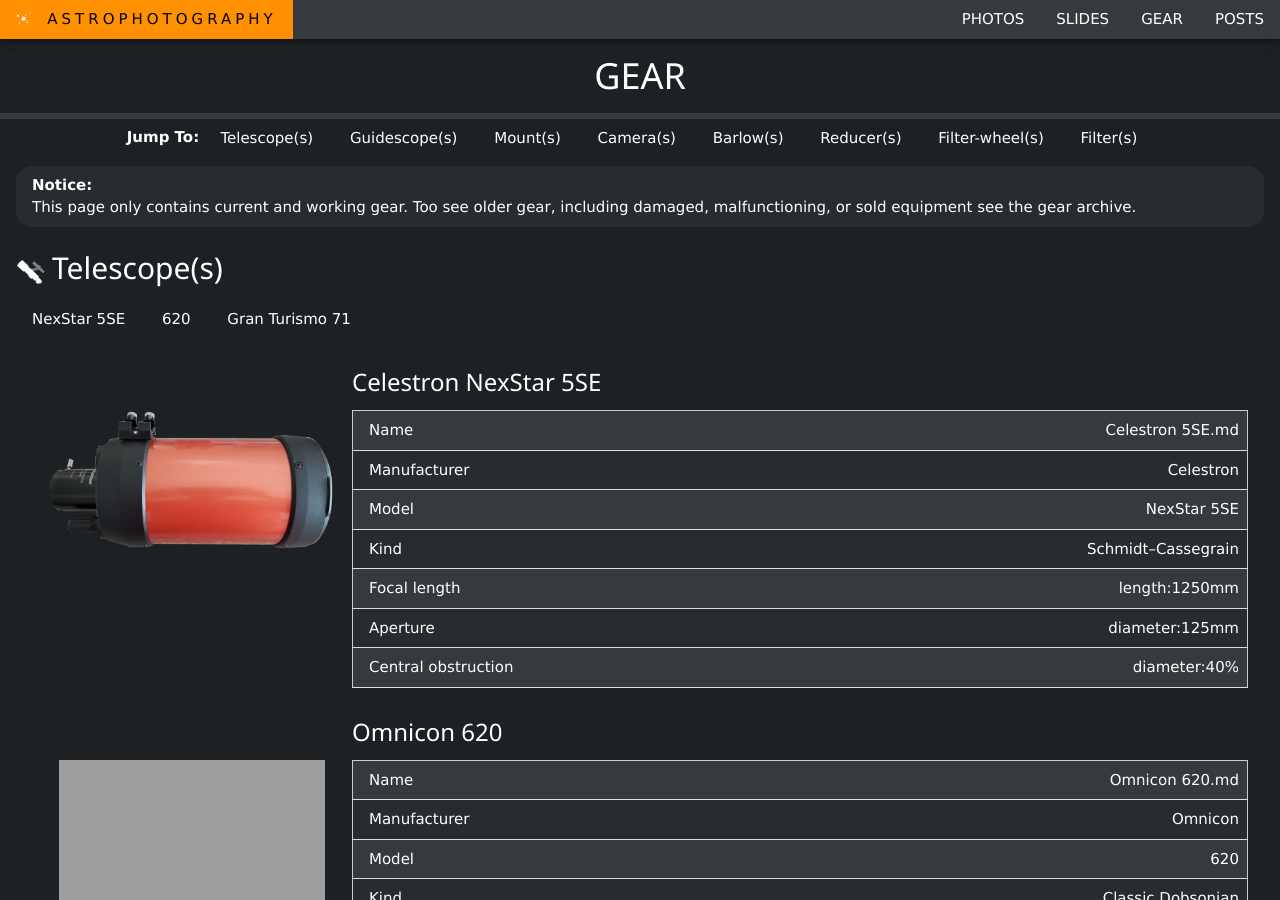
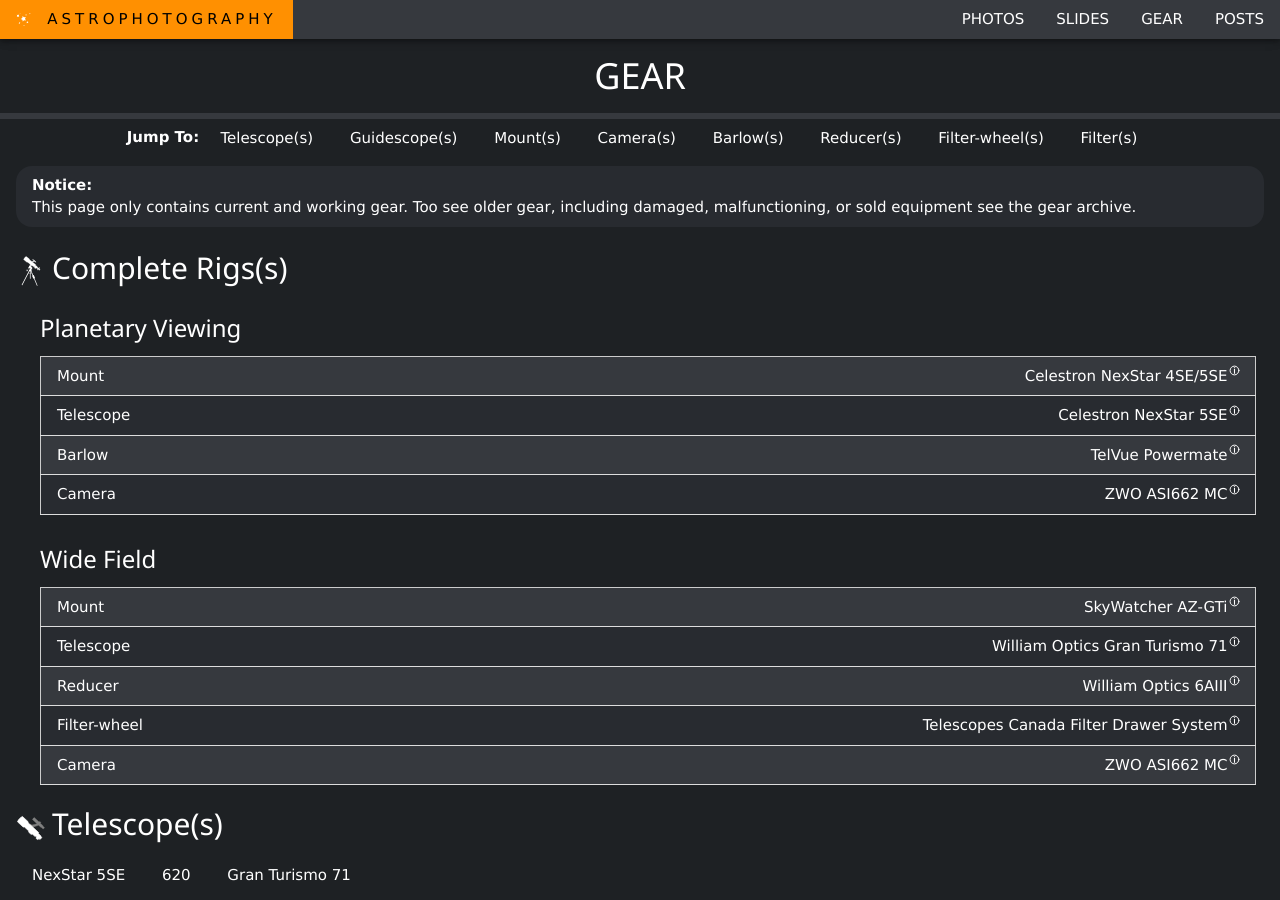
Before and after one commit to qkmaxware/astrophotography, a Jekyll site: the page built from gear.html, in a window 1280 px wide and 900 px high. Built offline with Jekyll 4.4.1, drawn with Linux system fonts in a browser that asks for light colours; grey boxes are pictures that could not be loaded.

Commit message:
Rigs now show up under the gear and gear-archives; a rig is archived if all of it's gear is archived

```diff
--- a/_layouts/rig.html
+++ b/_layouts/rig.html
@@ -7,7 +7,7 @@ layout: default
 </header>
 
 <article class="post">
-    <div class="horizontal-gallery">
+    <div class="horizontal-gallery w3-center">
         {% for gear in site.equipment %}
         {% for gear_ref in page.gear %}
             {% if gear.uid == gear_ref %}
--- a/_rigs/Portable-Rig.md
+++ b/_rigs/Wide-Field.md
@@ -1,5 +1,5 @@
 ---
-title: Portable Rig
+title: Wide Field
 gear:
 - azgti
 - gt71
--- a/gear.html
+++ b/gear.html
@@ -43,6 +43,49 @@ permalink: /gear.html
 </div>
 
 <div class="w3-container gear">
+
+<a id="section-rigs"></a>
+<h2><img src="{{site.baseurl}}/static/icons/full_rig.svg" class="icon">Complete Rigs(s)</h2>
+<div class="w3-margin-left">
+    {% for rig in site.rigs %}
+        {% assign rig_is_active = false %}
+        {% for gear in rig.gear %}
+        {% for eq in site.equipment %}
+            {% if eq.retired == nil %}
+                {% assign rig_is_active = true %}
+            {% endif %}
+        {% endfor %}
+        {% endfor %}
+        {% if rig_is_active %}
+            <a id="{{rig.title}}"></a>
+            <div class="w3-row-padding w3-margin-bottom">
+                {% if rig.image %}
+                <div class="w3-quarter">
+                    <h3>&nbsp;</h3>
+                    <img src="{{site.baseurl}}{{rig.image}}" alt="{{ rig.title }}">
+                </div>
+                {% endif %}
+                <div {% if rig.image %}class="w3-threequarter"{% endif %}>
+                    <h3><a href="{{site.baseurl}}{{rig.url}}" target="_blank">{{ rig.title }}</a></h3>
+                    <table class="w3-table-all">
+                        {% for gear in rig.gear %}
+                        {% for eq in site.equipment %}
+                        {% if eq.uid == gear %}
+                        <tr>
+                            <td>{{ eq.device | capitalize }}</td>
+                            <td class="align-right">
+                                <a href="#{{ eq.uid }}">{{ eq.manufacturer }} {{ eq.model }}<sup style="font-size: small; font-weight: normal;"><i class="icon info"></i></sup></a>
+                            </td>
+                        </tr>
+                        {% endif %}
+                        {% endfor %}
+                        {% endfor %}
+                    </table>
+                </div>
+            </div>
+        {% endif %}
+    {% endfor %}
+</div>
 
 {% for group in groups %}
 <a id="section-{{group.name}}"></a>
```
Also changed, not shown: gear-archive.html (+44 -0 lines), static/icons/full_rig.svg (added).
